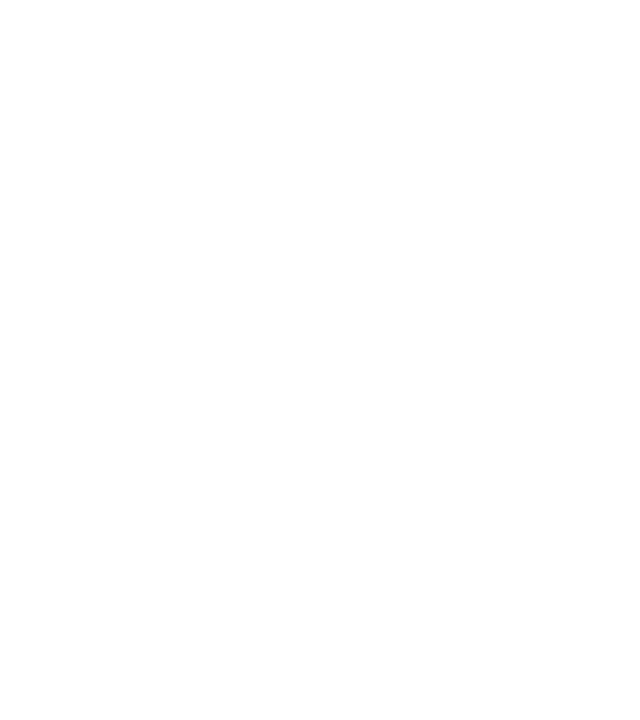
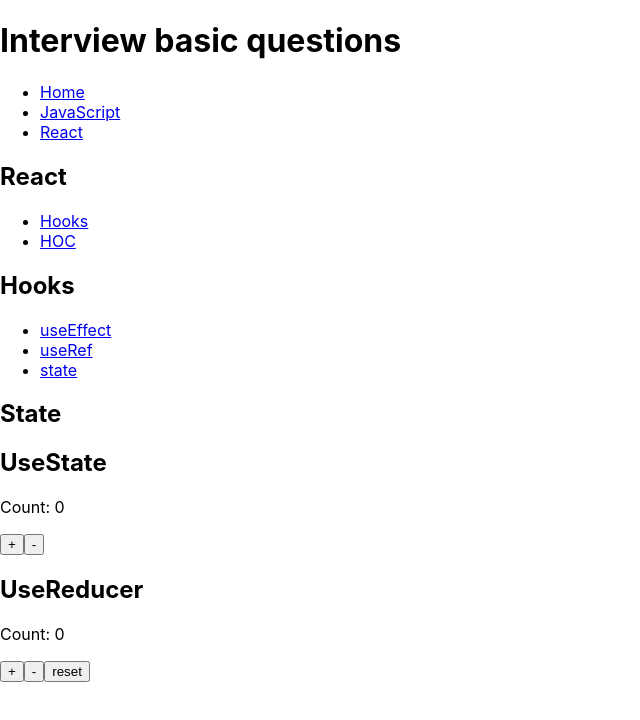
Before and after one commit to anaalamed/basic_concepts, a React (Create React App) app: page /react/hooks/state in a window 1280 px wide. Before the commit this address had no page. Shown: the top 720 px of the page, without its empty margins (0-640 px from the left). Built offline with nearby package versions, Linux system fonts and the light colour scheme.

Commit message:
add useState + useReduser

```diff
--- a/src/index.js
+++ b/src/index.js
@@ -9,6 +9,7 @@
 import UseEffect from "./react/Hooks/UseEffect";
 import Useref from "./react/Hooks/UseRef";
 import HosComponent from "./react/HOC/hocC";
+import State from "./react/Hooks/state/State";
 
 const root = ReactDOM.createRoot(document.getElementById("root"));
 root.render(
@@ -21,6 +22,7 @@
             <Route path="hooks" element={<HooksComponent />}>
               <Route path="useEffect" element={<UseEffect />} />
               <Route path="useRef" element={<Useref />} />
+              <Route path="state" element={<State />} />
             </Route>
             <Route path="hoc" element={<HosComponent />} />
           </Route>
--- a/src/react/Hooks/HooksC.jsx
+++ b/src/react/Hooks/HooksC.jsx
@@ -12,6 +12,9 @@
           <li>
             <Link to="useRef">useRef</Link>
           </li>
+          <li>
+            <Link to="state">state</Link>
+          </li>
         </ul>
       </nav>
 
--- /dev/null
+++ b/src/react/Hooks/state/State.jsx
@@ -0,0 +1,56 @@
+import React, { useState, useReducer } from "react";
+
+function UseState() {
+  const [count, setCount] = useState(0);
+
+  return (
+    <>
+      <p>Count: <span>{count}</span></p>
+      <button onClick={() => setCount(count + 1)}>+</button>
+      <button onClick={() => setCount(count - 1)}>-</button>
+    </>
+  );
+}
+
+// allows us to manage state by dispatching actions and then responding to them
+// in the reducer function
+function UseReducer() {
+  const [count, dispatch] = useReducer(reducer, 0);
+
+  function reducer(state, action) {
+    switch (action.type) {
+      case 'INCREMENT':
+        return state + 1;
+      case 'DECREMENT':
+        return state - 1;
+      case 'RESET':
+        return 0;
+      default:
+        return action.val;
+    }
+  }
+
+  return (
+    <>
+      <p>Count: <span>{count}</span></p>
+      <button onClick={() => dispatch({ type: "INCREMENT" })}>+</button>
+      <button onClick={() => dispatch({ type: "DECREMENT" })}>-</button>
+      <button onClick={() => dispatch({ type: "RESET" })}>reset</button>
+    </>
+  );
+}
+
+const State = () => {
+
+  return (
+    <div >
+      <h2>State</h2>
+      <h2>UseState</h2>
+      <UseState />
+
+      <h2>UseReducer</h2>
+      <UseReducer />
+    </div>
+  );
+}
+export default State
```
